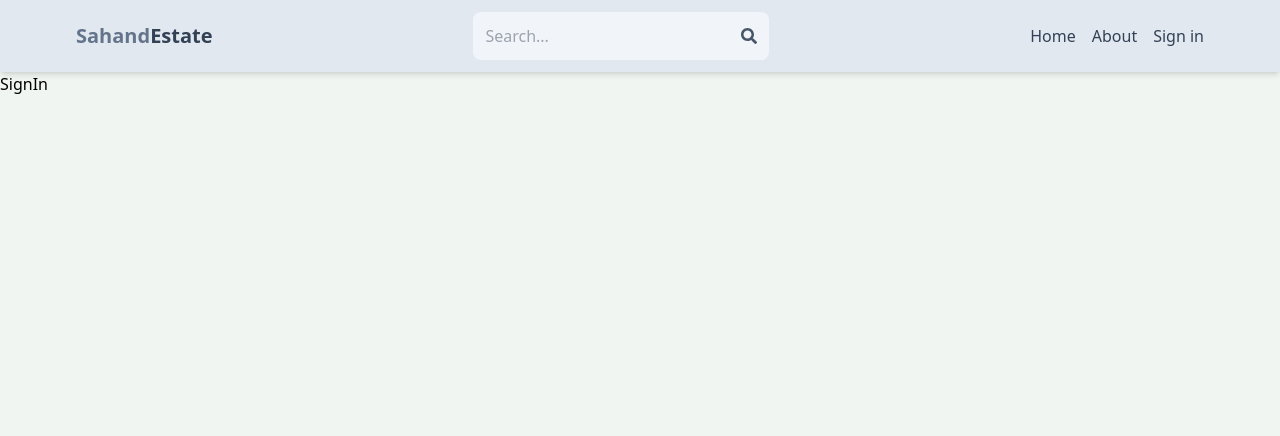
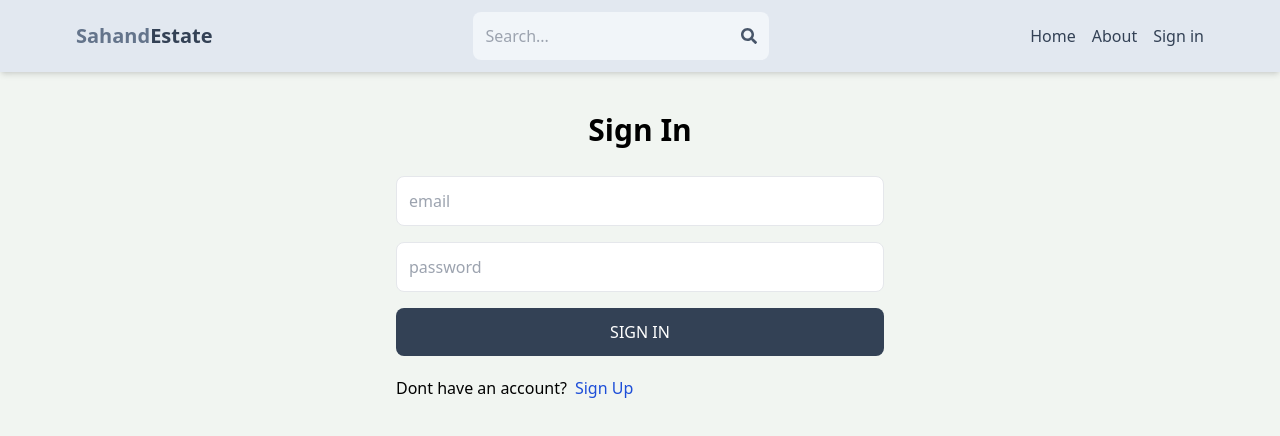
Before and after one commit to pawar-mahesh/mern-estate, a React (Vite) app in the folder client/: page /sign-in in a window 1280 px wide. Shown: the top 436 px of the page. Built offline with nearby package versions, Linux system fonts and the light colour scheme.

Commit message:
client: SignIn: Complete signin ui
Signed-off-by: pawar-mahesh <pawar.mahesh2345@gmail.com>

```diff
--- a/client/src/pages/SignIn.jsx
+++ b/client/src/pages/SignIn.jsx
@@ -1,5 +1,78 @@
-import React from "react";
+import React, { useState } from "react";
+import { Link, useNavigate } from "react-router-dom";
+export default function SignIn() {
+  const [formData, setFormData] = useState({});
 
-export default function SignIn() {
-  return <div>SignIn</div>;
+  const [error, setError] = useState(null);
+  const [loading, setLoading] = useState(false);
+
+  const navigate = useNavigate();
+
+  const handleChange = (e) => {
+    setFormData({
+      ...formData,
+      [e.target.id]: e.target.value,
+    });
+  };
+
+  const handleSubmit = async (e) => {
+    e.preventDefault();
+    try {
+      setLoading(true);
+      const res = await fetch("/api/auth/signin", {
+        method: "POST",
+        headers: {
+          "Content-Type": "application/json",
+        },
+        body: JSON.stringify(formData),
+      });
+      const data = await res.json();
+      if (data.success == false) {
+        setError(data.message);
+        setLoading(false);
+        return;
+      }
+      setLoading(false);
+      setError(null);
+      navigate("/");
+    } catch (err) {
+      setLoading(false);
+      setError(err.message);
+    }
+  };
+  return (
+    <div className="p-3 max-w-lg mx-auto">
+      <h1 className="text-3xl text-center font-semibold my-7">Sign In</h1>
+
+      <form onSubmit={handleSubmit} className="flex flex-col gap-4">
+        <input
+          type="text"
+          placeholder="email"
+          className="border p-3 rounded-lg"
+          id="email"
+          onChange={handleChange}
+        />
+        <input
+          type="password"
+          placeholder="password"
+          className="border p-3 rounded-lg"
+          id="password"
+          onChange={handleChange}
+        />
+        <button
+          disabled={loading}
+          className="bg-slate-700 text-white p-3 rounded-lg uppercase havor:opacity-95 disabled:opacity-80"
+        >
+          {loading ? "Loading..." : "Sign In"}
+        </button>
+      </form>
+      <div className="flex gap-2 mt-5">
+        <p>Dont have an account?</p>
+        <Link className="text-blue-700" to="/sign-up">
+          Sign Up
+        </Link>
+      </div>
+      {error && <p className="text-red-500 mt-5">{error}</p>}
+    </div>
+  );
 }
```
